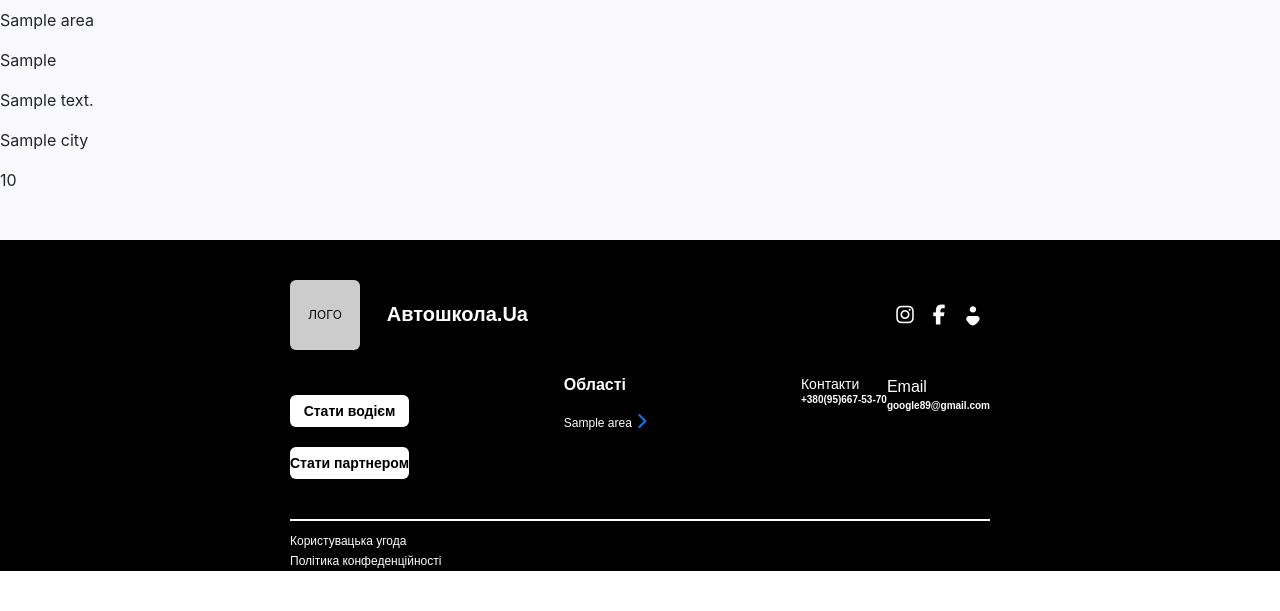
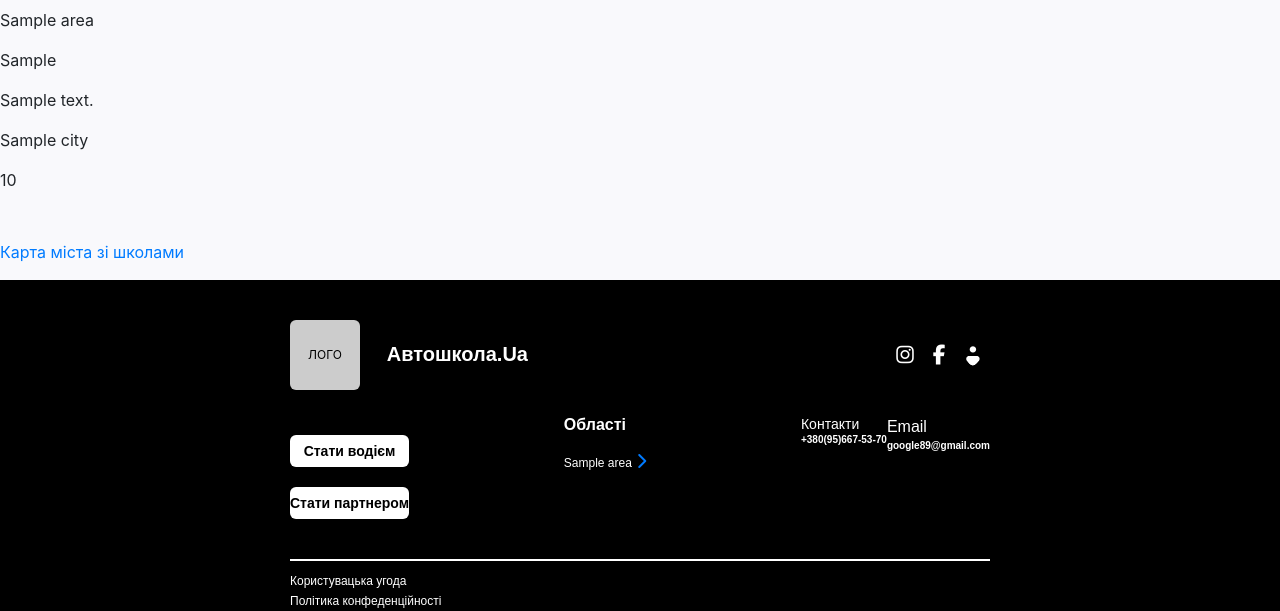
Before and after one commit to jeashes/driverschool, a Django app: a page that uses school/templates/school/search_schools.html in a window 1280 px wide. Shown: the part 2127-2738 px from the top of the page. Before the commit the page ends 2698 px from the top, so only its background shows below. Run offline with Django 4.2, Linux system fonts and the light colour scheme; tables that the repository leaves empty hold one stand-in row (values such as "Sample post"); some libraries are stand-ins or nearby versions; some web fonts are replaced.

Commit message:
Add files via upload

```diff
--- a/school/templates/school/filtered_schools.html
+++ b/school/templates/school/filtered_schools.html
@@ -47,6 +47,8 @@
     <br>
     {% endfor %}
 </div>
+
+<p><a href="{{ url_city }}">Карта міста зі школами</a></p>
 {% endblock %}
 
 
--- a/school/templates/school/school_info.html
+++ b/school/templates/school/school_info.html
@@ -46,6 +46,8 @@
 {% endfor %}
 
 <img src="{{ school.image.url }}" alt="">
+
+<p><a href="{{ url_address }}">Адреса школи</a></p>
 {% endblock %}
 
 </body>
--- a/school/templates/school/search_schools.html
+++ b/school/templates/school/search_schools.html
@@ -82,7 +82,10 @@
     <br>
     <br>
     {% endfor %}
+
+
 </div>
+<p><a href="{{ url_city }}">Карта міста зі школами</a></p>
 {% endblock %}
 
 
```
